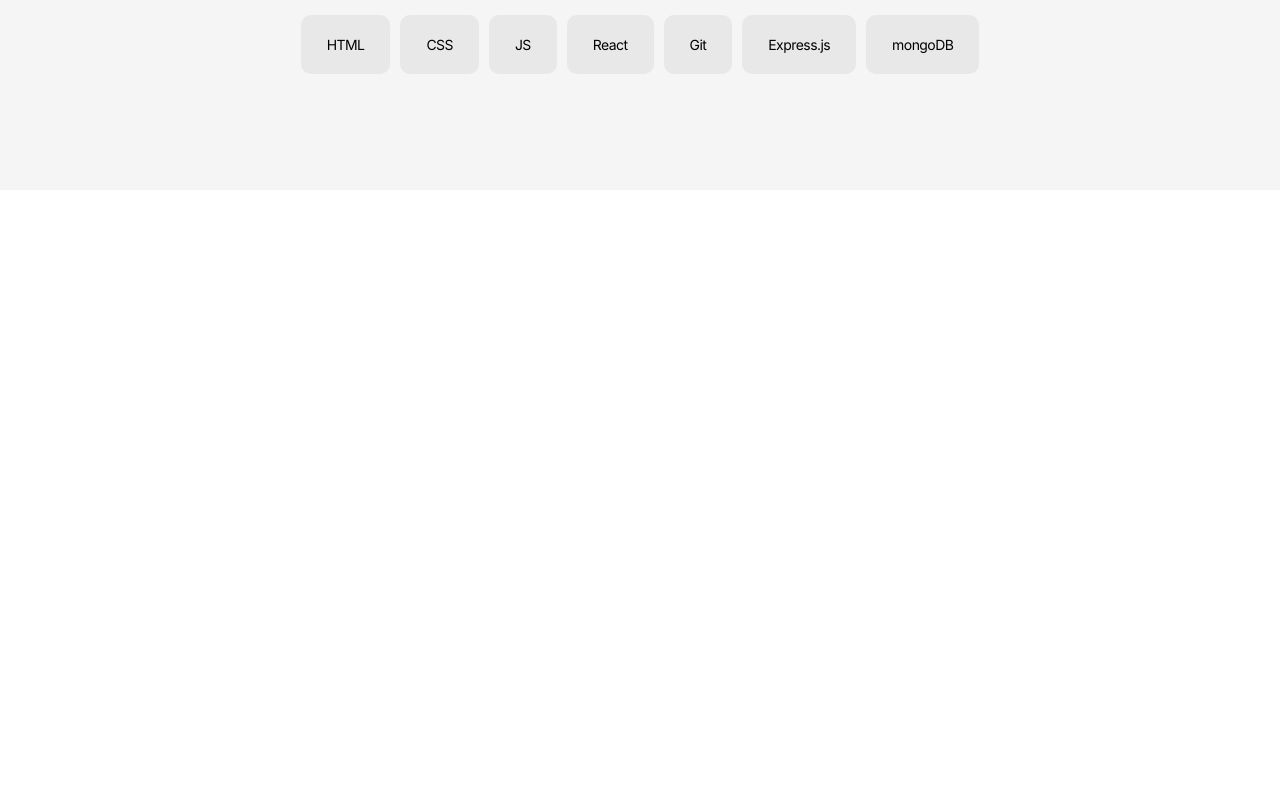
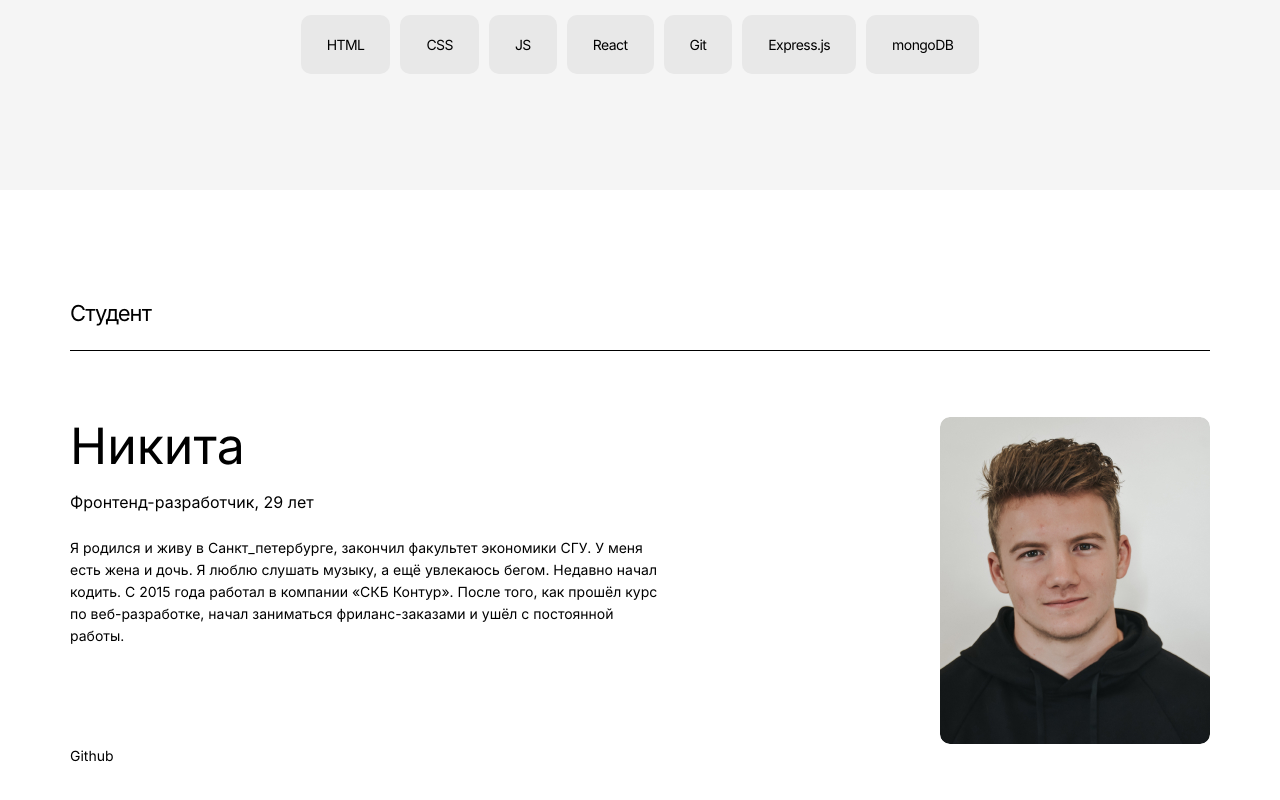
Before and after one commit to script696/movies-explorer-frontend, a React (Create React App) app: page / in a window 1280 px wide. Shown: the part 1801-2601 px from the top of the page. Before the commit the page ends 1991 px from the top, so only its background shows below. Built offline with nearby package versions, Linux system fonts and the light colour scheme.

Commit message:
feat: add AboutMe

```diff
--- a/src/assets/images/index.js
+++ b/src/assets/images/index.js
@@ -1,4 +1,5 @@
 import logo from "./logo.svg";
 import introGrid from "./intro-grid.svg";
+import avatar from "./avatar.jpg";
 
-export { logo, introGrid };
+export { logo, introGrid, avatar };
--- /dev/null
+++ b/src/components/AboutMe/AboutMe.jsx
@@ -0,0 +1,39 @@
+import s from "./AboutMe.module.scss";
+import { SectionTitle } from "../index";
+import { avatar } from "../../assets/images";
+
+const AboutMe = () => {
+  return (
+    <section className={s.aboutMe}>
+      <div className={s.aboutMe__wrapper}>
+        <SectionTitle title="Студент" />
+        <div className={s.aboutMe__content}>
+          <div className={s.aboutMe__col}>
+            <h3 className={s.aboutMe__subtitle}>Никита</h3>
+            <p className={s.aboutMe__role}>Фронтенд-разработчик, 29 лет</p>
+            <p className={s.aboutMe__text}>
+              Я родился и живу в Санкт_петербурге, закончил факультет экономики
+              СГУ. У меня есть жена и дочь. Я люблю слушать музыку, а ещё
+              увлекаюсь бегом. Недавно начал кодить. С 2015 года работал в
+              компании «СКБ Контур». После того, как прошёл курс по
+              веб-разработке, начал заниматься фриланс-заказами и ушёл с
+              постоянной работы.
+            </p>
+            <a href="/" target="_blank" className={s.aboutMe__link}>
+              Github
+            </a>
+          </div>
+          <div className={s.aboutMe__col}>
+            <img
+              src={avatar}
+              alt="аватар студента"
+              className={s.aboutMe__avatar}
+            />
+          </div>
+        </div>
+      </div>
+    </section>
+  );
+};
+
+export default AboutMe;
--- /dev/null
+++ b/src/components/AboutMe/AboutMe.module.scss
@@ -0,0 +1,43 @@
+.aboutMe {
+padding: 110px 0 100px 0;
+  &__wrapper {
+    max-width: 1140px;
+    margin: auto;
+  }
+  &__content{
+    display: flex;
+    justify-content: space-between;
+    padding: 66px 0 0 0;
+  }
+  &__col {
+    display: flex;
+    flex-direction: column;
+  }
+  &__subtitle{
+    margin: 0 0 18px 0;
+    color: inherit;
+    font-weight: inherit;
+    font-size: 50px;
+    line-height: 58px;
+  }
+  &__role {
+    margin: 0 0 26px 0;
+  }
+  &__text {
+    max-width: 600px;
+    font-size: 14px;
+    line-height: 22px;
+    margin: 0  0 100px 0;
+  }
+  &__link {
+    text-decoration: none;
+    color: inherit;
+    font-size: 14px;
+    line-height: 17px;
+  }
+  &__avatar {
+    width: 270px;
+    height: 327px;
+    border-radius: 10px;
+  }
+}
--- a/src/pages/AboutProjectPage/AboutProjectPage.jsx
+++ b/src/pages/AboutProjectPage/AboutProjectPage.jsx
@@ -1,5 +1,6 @@
 import s from "./AboutProjectPage.module.scss";
 import { Promo, NavTab, Techs, AboutProject } from "../../components";
+import AboutMe from "../../components/AboutMe/AboutMe";
 
 const AboutProjectPage = () => {
   return (
@@ -8,6 +9,7 @@ const AboutProjectPage = () => {
       <NavTab />
       <AboutProject />
       <Techs />
+      <AboutMe />
     </section>
   );
 };
```
Also changed, not shown: src/assets/images/avatar.jpg (added).
